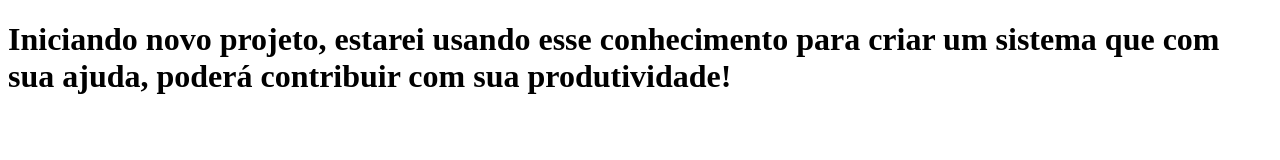
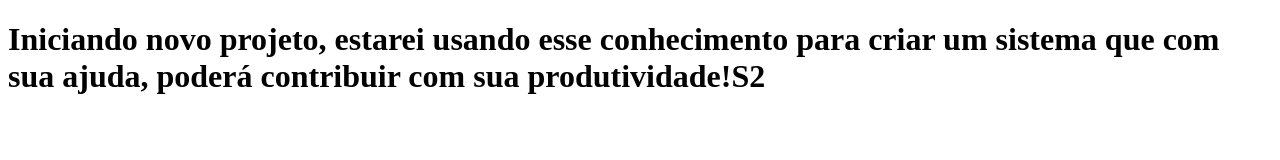
Before and after one commit to dallemolle/my-tabnews, a Next.js app: page / in a window 1280 px wide. Shown: the top 160 px of the page. Built offline with nearby package versions, Linux system fonts and the light colour scheme.

Commit message:
add S2 na frase

```diff
--- a/pages/index.js
+++ b/pages/index.js
@@ -1,5 +1,5 @@
 function Home(){
-    return <h1>Iniciando novo projeto, estarei usando esse conhecimento para criar um sistema que com sua ajuda, poderá contribuir com sua produtividade!</h1>
+    return <h1>Iniciando novo projeto, estarei usando esse conhecimento para criar um sistema que com sua ajuda, poderá contribuir com sua produtividade!S2</h1>
 }
 
 export default Home;
```
